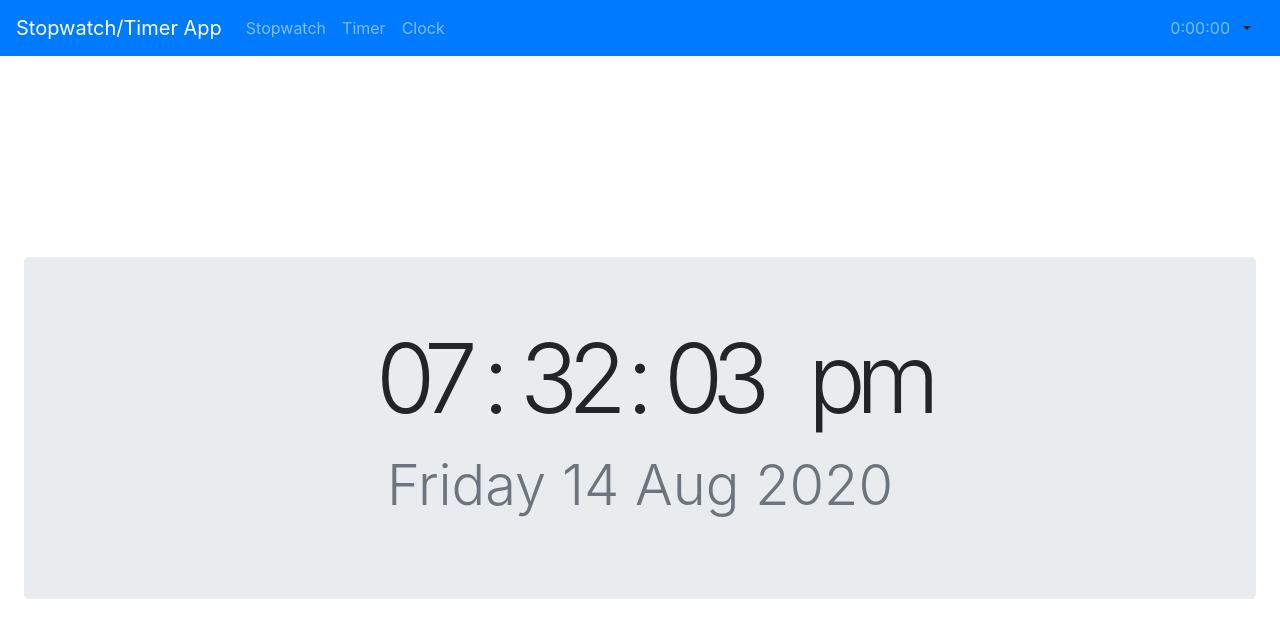
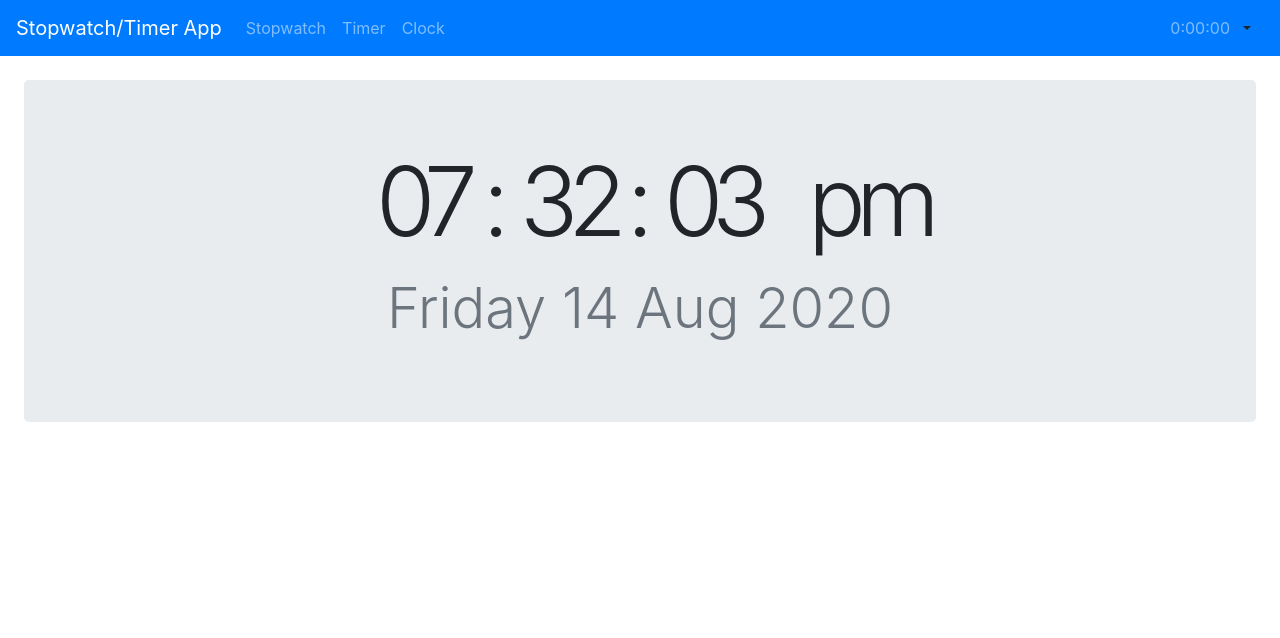
Before and after one commit to NRoboto/react-stopwatch-timer, a React (Create React App) app: page / in a window 1280 px wide. Shown: the top 638 px of the page. Built offline with nearby package versions, Linux system fonts and the light colour scheme.

Commit message:
Improve content positioning

```diff
--- a/src/App.css
+++ b/src/App.css
@@ -3,7 +3,7 @@ body,
 #root {
   height: 100%;
   margin: 0;
-  overflow: hidden;
+  overflow-x: hidden;
 }
 
 #root {
@@ -15,7 +15,7 @@ body,
   display: flex;
   flex: 1 1 auto;
   flex-direction: column;
-  justify-content: center;
+  justify-content: start;
 }
 
 .fade-exit-active {
```
